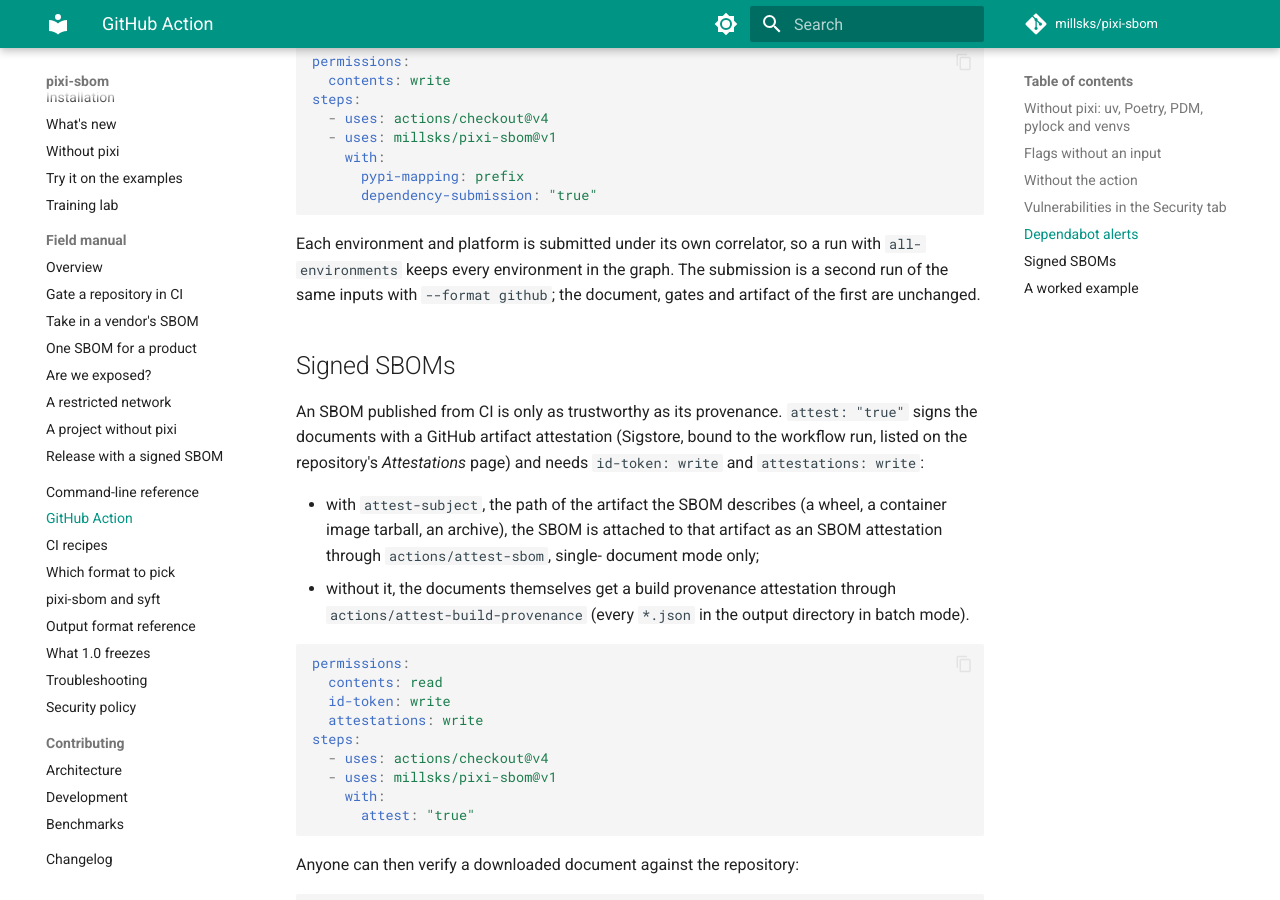
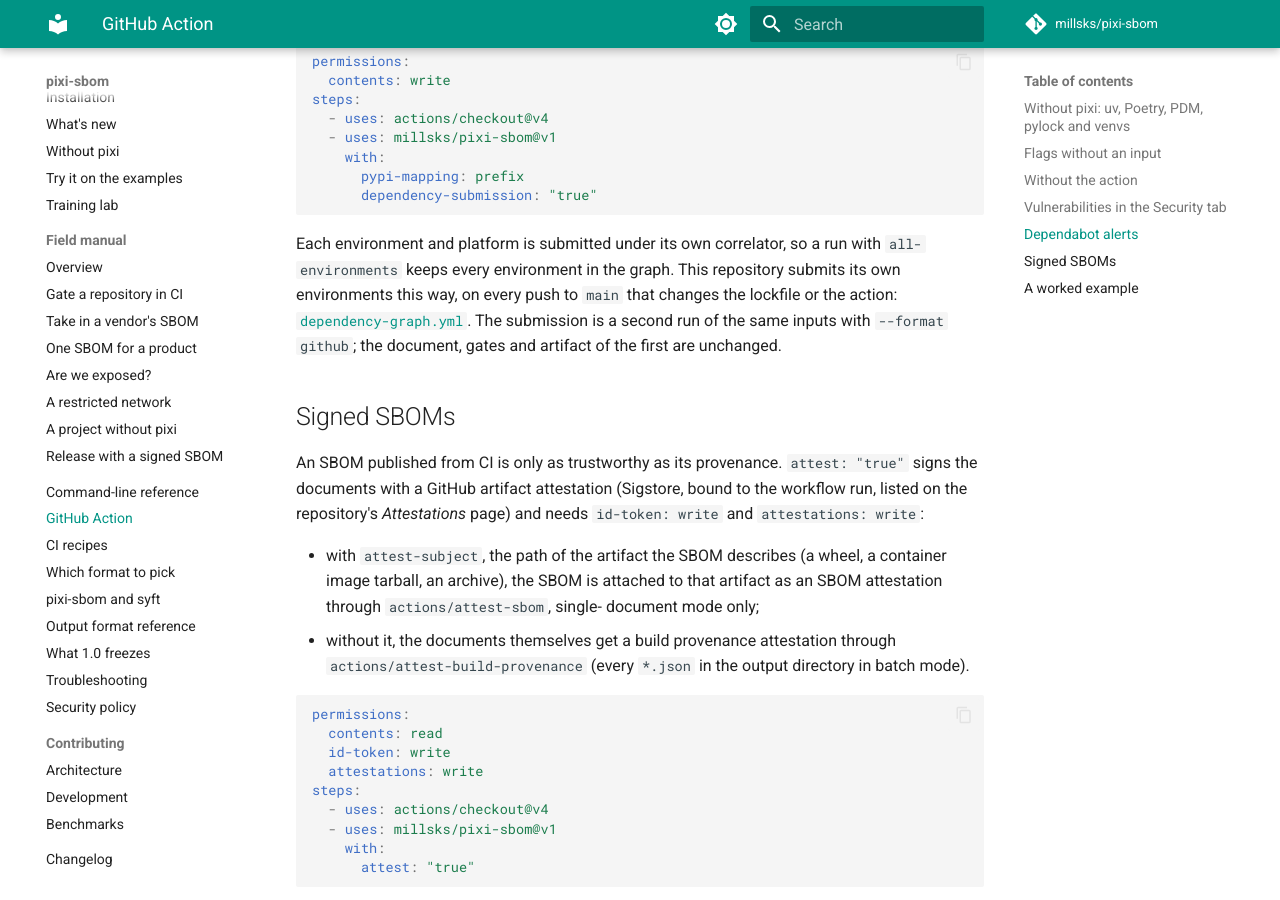
Before and after one commit to aesir-oss/pixi-sbom, an MkDocs documentation site: the page built from docs/github-action.md, in a window 1280 px wide and 900 px high, scrolled down 5604 px. Built offline with MkDocs 1.6.1 and Material for MkDocs 9.7.7, drawn with Linux system fonts in a browser that asks for light colours; comment, search, counter and statistics services are not loaded; the version menu is left out.

Commit message:
ci: submit the pixi environments to the dependency graph (#492)
A workflow on pushes to main (when the lockfile, the manifest, the action
or itself changes) and on dispatch runs the repository's own action with
all-environments, pypi-mapping prefix and dependency-submission, so every
pixi environment is in the dependency graph and gets Dependabot alerts.
GitHub's own graph update reads only Cargo.toml. It is also the one place
the action's submission step runs for real, since a pull request cannot
get the contents: write it needs. The Action docs point to it.

Closes #491


Claude-Session: https://claude.ai/code/session_013iwejMi69Z1tNUQyY21SaJ

Co-authored-by: Claude Opus 5.5 <noreply@anthropic.com>

````diff
--- a/docs/github-action.md
+++ b/docs/github-action.md
@@ -181,7 +181,9 @@ steps:
 ```
 
 Each environment and platform is submitted under its own correlator, so a run with `all-environments` keeps every
-environment in the graph. The submission is a second run of the same inputs with `--format github`; the document,
+environment in the graph. This repository submits its own environments this way, on every push to `main` that
+changes the lockfile or the action:
+[`dependency-graph.yml`](https://github.com/millsks/pixi-sbom/blob/main/.github/workflows/dependency-graph.yml). The submission is a second run of the same inputs with `--format github`; the document,
 gates and artifact of the first are unchanged.
 
 ## Signed SBOMs
````
Also changed, not shown: 1 other file.
